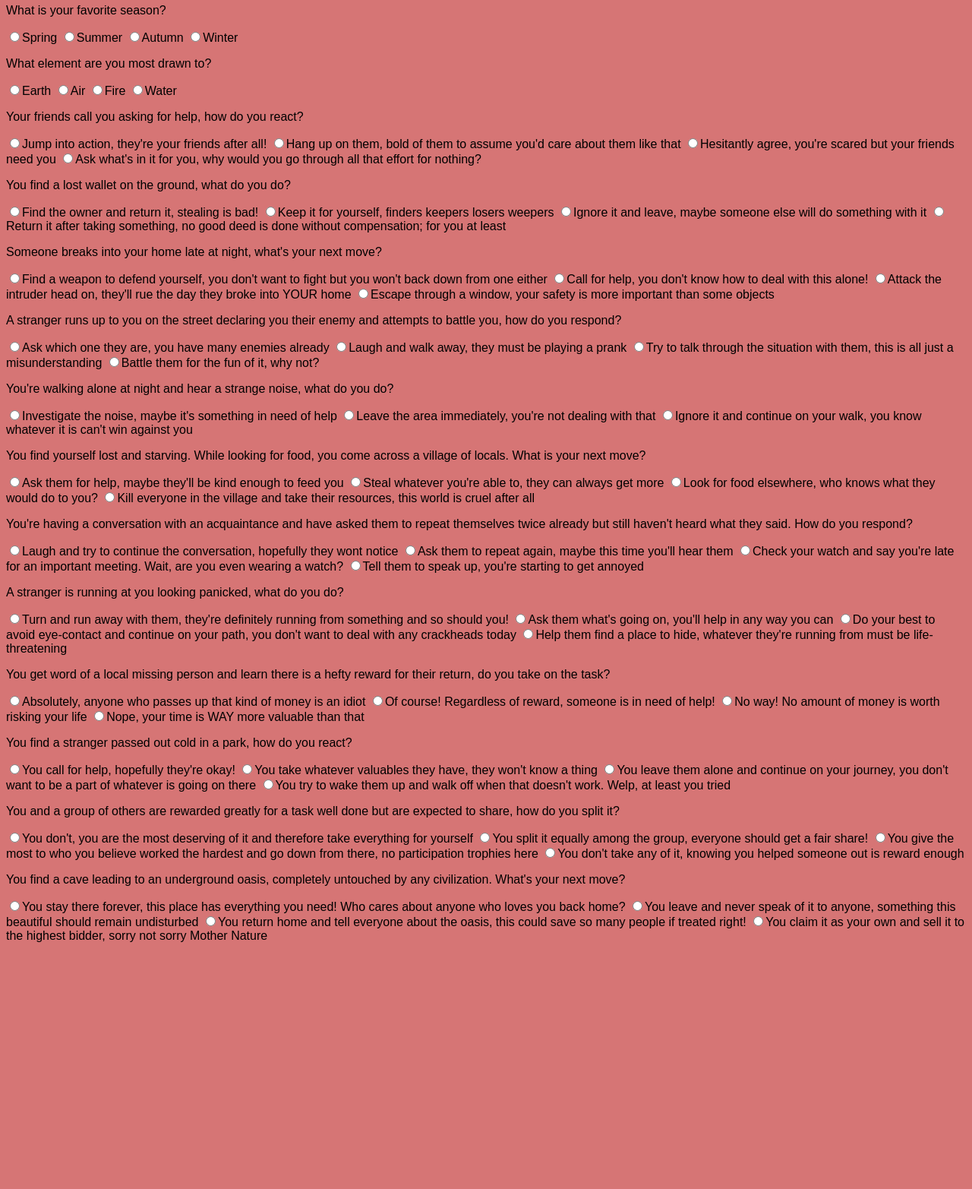
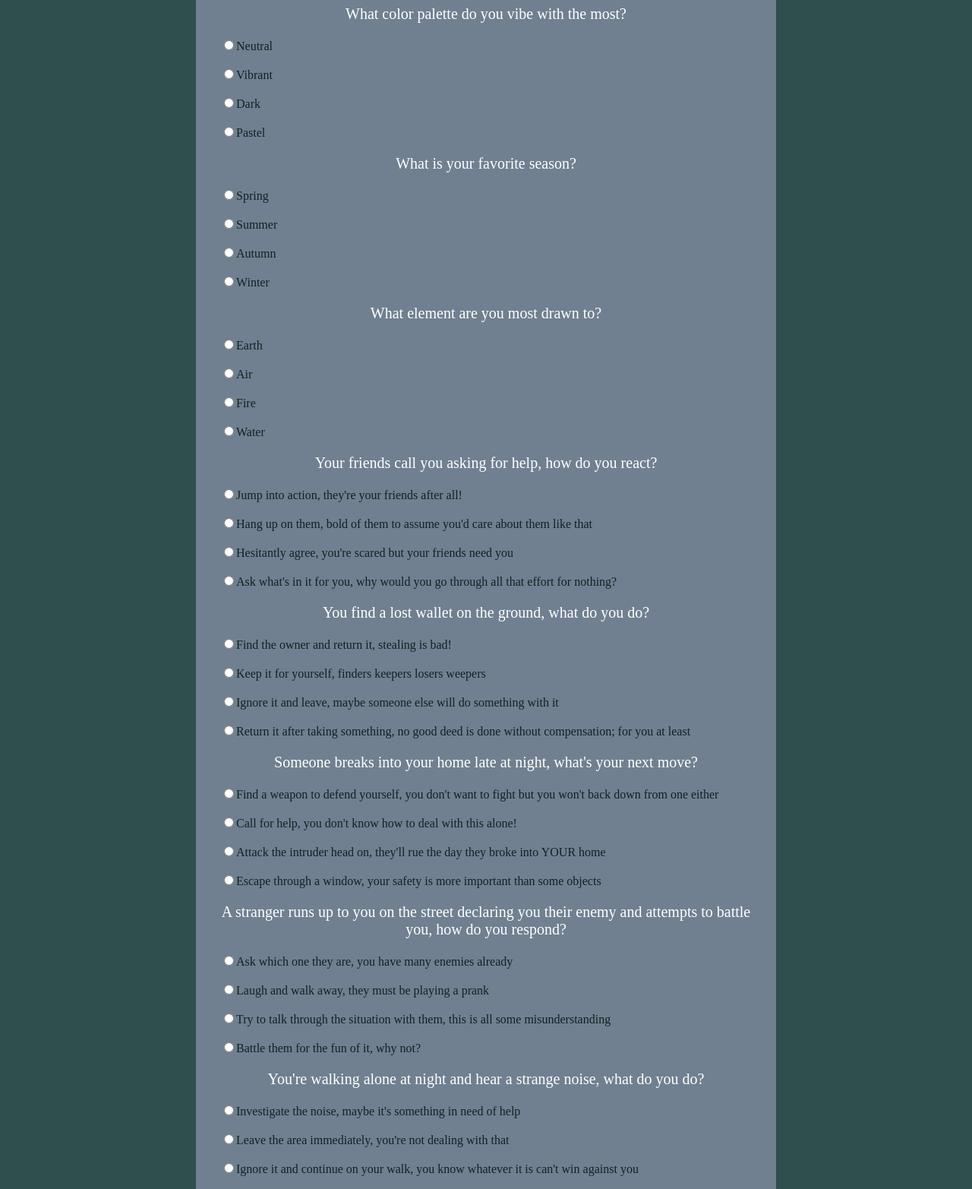
Before and after one commit to HoundRott/Guild-Quiz, a plain HTML site: page index.html in a window 1280 px wide. Shown: the part 145-1710 px from the top of the page at 76% size. Before the commit the page ends 1394 px from the top, so only its background shows below. Drawn offline with Linux system fonts and the light colour scheme.

Commit message:
Literally changed everything lol

```diff
--- a/index.html
+++ b/index.html
@@ -7,126 +7,176 @@
 <body>
   <div class="quiz-container">
     <h1>What's your Guild?</h1>
-    <form id="quiz-form">
-      <div class="question">
+    <form id="guild-quiz">
+      <div class="quiz-page active" id="page-1">
         <p>What color palette do you vibe with the most?</p>
-        <label><input type="radio" name="q1" data-type="Healer" data-type="Bravery">Neutral</label>
-        <label><input type="radio" name="q1" data-type="Bravery" data-type="Mystical">Vibrant</label>
-        <label><input type="radio" name="q1" data-type="Edgy" data-type="Mystical">Dark</label>
-        <label><input type="radio" name="q1" data-type="Healer" data-type="Edgy">Pastel</label>
+        <label><input type="radio" name="q1" data-scores='{"Healer": 1, "Bravery": 2}' required>Neutral</label>
+        <br>
+        <label><input type="radio" name="q1" data-scores='{"Mystical": 2, "Bravery": 1}'>Vibrant</label>
+        <br>
+        <label><input type="radio" name="q1" data-scores='{"Edgy": 2, "Mystical": 1}'>Dark</label>
+        <br>
+        <label><input type="radio" name="q1" data-scores='{"Edgy": 1, "Healer": 2}'>Pastel</label>
       </div>
 
-      <div class="question">
+      <div class="quiz-page" id="page-2">
         <p>What is your favorite season?</p>
-        <label><input type="radio" name="q2" data-type="Healer" data-type="Bravery">Spring</label>
-        <label><input type="radio" name="q2" data-type="Bravery" data-type="Healer">Summer</label>
-        <label><input type="radio" name="q2" data-type="Edgy" data-type="Mystical">Autumn</label>
-        <label><input type="radio" name="q2" data-type="Mystical" data-type="Edgy">Winter</label>
+        <label><input type="radio" name="q2" data-scores='{"Healer": 2, "Bravery": 1}' required>Spring</label>
+        <br>
+        <label><input type="radio" name="q2" data-scores='{"Healer": 1, "Bravery": 2}'>Summer</label>
+        <br>
+        <label><input type="radio" name="q2" data-scores='{"Edgy": 1, "Mystical": 2}'>Autumn</label>
+        <br>
+        <label><input type="radio" name="q2" data-scores='{"Edgy": 2, "Mystical": 1}'>Winter</label>
       </div>
 
-      <div class="question">
+      <div class="quiz-page" id="page-3">
         <p>What element are you most drawn to?</p>
-        <label><input type="radio" name="q3" data-type="Edgy" data-type="Bravery">Earth</label>
-        <label><input type="radio" name="q3" data-type="Mystical" data-type="Healer">Air</label>
-        <label><input type="radio" name="q3" data-type="Edgy" data-type="Bravery">Fire</label>
-        <label><input type="radio" name="q3" data-type="Mystical" data-type="Healer">Water</label>
+        <label><input type="radio" name="q3" data-scores='{"Edgy": 1, "Bravery": 2}' required>Earth</label>
+        <br>
+        <label><input type="radio" name="q3" data-scores='{"Mystical": 2, "Healer": 1}'>Air</label>
+        <br>
+        <label><input type="radio" name="q3" data-scores='{"Edgy": 2, "Bravery": 1}'>Fire</label>
+        <br>
+        <label><input type="radio" name="q3" data-scores='{"Mystical": 1, "Healer": 2}'>Water</label>
       </div>
 
-      <div class="question">
+      <div class="quiz-page" id="page-4">
         <p>Your friends call you asking for help, how do you react?</p>
-        <label><input type="radio" name="q4" data-type="Bravery" data-type="Healer">Jump into action, they're your friends after all!</label>
-        <label><input type="radio" name="q4" data-type="Edgy" data-type="Mystical">Hang up on them, bold of them to assume you'd care about them like that</label>
-        <label><input type="radio" name="q4" data-type="Healer" data-type="Bravery">Hesitantly agree, you're scared but your friends need you</label>
-        <label><input type="radio" name="q4" data-type="Mystical" data-type="Edgy">Ask what's in it for you, why would you go through all that effort for nothing?</label>
+        <label><input type="radio" name="q4" data-scores='{"Bravery": 2, "Healer": 1}' required>Jump into action, they're your friends after all!</label>
+        <br>
+        <label><input type="radio" name="q4" data-scores='{"Mystical": 1, "Edgy": 2}'>Hang up on them, bold of them to assume you'd care about them like that</label>
+        <br>
+        <label><input type="radio" name="q4" data-scores='{"Bravery": 1, "Healer": 2}'>Hesitantly agree, you're scared but your friends need you</label>
+        <br>
+        <label><input type="radio" name="q4" data-scores='{"Mystical": 2, "Edgy": 1}'>Ask what's in it for you, why would you go through all that effort for nothing?</label>
       </div>
 
-      <div class="question">
+      <div class="quiz-page" id="page-5">
         <p>You find a lost wallet on the ground, what do you do?</p>
-        <label><input type="radio" name="q5" data-type="Bravery" data-type="Healer">Find the owner and return it, stealing is bad!</label>
-        <label><input type="radio" name="q5" data-type="Edgy" data-type="Mystical">Keep it for yourself, finders keepers losers weepers</label>
-        <label><input type="radio" name="q5" data-type="Healer" data-type="Mystical">Ignore it and leave, maybe someone else will do something with it</label>
-        <label><input type="radio" name="q5" data-type="Bravery" data-type="Edgy">Return it after taking something, no good deed is done without compensation; for you at least</label>
+        <label><input type="radio" name="q5" data-scores='{"Bravery": 2, "Healer": 2}' required>Find the owner and return it, stealing is bad!</label>
+        <br>
+        <label><input type="radio" name="q5" data-scores='{"Edgy": 2, "Mystical": 1}'>Keep it for yourself, finders keepers losers weepers</label>
+        <br>
+        <label><input type="radio" name="q5" data-scores='{"Mystical": 2, "Healer": 1}'>Ignore it and leave, maybe someone else will do something with it</label>
+        <br>
+        <label><input type="radio" name="q5" data-scores='{"Bravery": 1, "Edgy": 2}'>Return it after taking something, no good deed is done without compensation; for you at least</label>
       </div>
 
-      <div class="question">
+      <div class="quiz-page" id="page-6">
         <p>Someone breaks into your home late at night, what's your next move?</p>
-        <label><input type="radio" name="q6" data-type="Bravery" data-type="Healer">Find a weapon to defend yourself, you don't want to fight but you won't back down from one either</label>
-        <label><input type="radio" name="q6" data-type="Healer" data-type="Mystical">Call for help, you don't know how to deal with this alone!</label>
-        <label><input type="radio" name="q6" data-type="Bravery" data-type="Edgy">Attack the intruder head on, they'll rue the day they broke into YOUR home</label>
-        <label><input type="radio" name="q6" data-type="Mystical" data-type="Edgy">Escape through a window, your safety is more important than some objects</label>
+        <label><input type="radio" name="q6" data-scores='{"Bravery": 2, "Healer": 1}' required>Find a weapon to defend yourself, you don't want to fight but you won't back down from one either</label>
+        <br>
+        <label><input type="radio" name="q6" data-scores='{"Mystical": 1, "Healer": 2}'>Call for help, you don't know how to deal with this alone!</label>
+        <br>
+        <label><input type="radio" name="q6" data-scores='{"Bravery": 2, "Edgy": 2}'>Attack the intruder head on, they'll rue the day they broke into YOUR home</label>
+        <br>
+        <label><input type="radio" name="q6" data-scores='{"Mystical": 2, "Edgy": 1}'>Escape through a window, your safety is more important than some objects</label>
       </div>
 
-      <div class="question">
+      <div class="quiz-page" id="page-7">
         <p>A stranger runs up to you on the street declaring you their enemy and attempts to battle you, how do you respond?</p>
-        <label><input type="radio" name="q7" data-type="Mystical" data-type="Edgy">Ask which one they are, you have many enemies already</label>
-        <label><input type="radio" name="q7" data-type="Healer" data-type="Bravery">Laugh and walk away, they must be playing a prank</label>
-        <label><input type="radio" name="q7" data-type="Mystical" data-type="Healer">Try to talk through the situation with them, this is all just a misunderstanding</label>
-        <label><input type="radio" name="q7" data-type="Bravery" data-type="Edgy">Battle them for the fun of it, why not?</label>
+        <label><input type="radio" name="q7" data-scores='{"Mystical": 2, "Edgy": 1}' required>Ask which one they are, you have many enemies already</label>
+        <br>
+        <label><input type="radio" name="q7" data-scores='{"Bravery": 2, "Healer": 1}'>Laugh and walk away, they must be playing a prank</label>
+        <br>
+        <label><input type="radio" name="q7" data-scores='{"Mystical": 1, "Healer": 2}'>Try to talk through the situation with them, this is all some misunderstanding</label>
+        <br>
+        <label><input type="radio" name="q7" data-scores='{"Bravery": 1, "Edgy": 2}'>Battle them for the fun of it, why not?</label>
       </div>
 
-      <div class="question">
+      <div class="quiz-page" id="page-8">
         <p>You're walking alone at night and hear a strange noise, what do you do?</p>
-        <label><input type="radio" name="q8" data-type="Mystical" data-type="Bravery" data-type="Healer">Investigate the noise, maybe it's something in need of help</label>
-        <label><input type="radio" name="q8" data-type="Healer" data-type="Edgy">Leave the area immediately, you're not dealing with that</label>
-        <label><input type="radio" name="q8" data-type="Mystical" data-type="Edgy" data-type="Bravery">Ignore it and continue on your walk, you know whatever it is can't win against you</label>
+        <label><input type="radio" name="q8" data-scores='{"Bravery": 2, "Healer": 2, "Mystical": 1}' required>Investigate the noise, maybe it's something in need of help</label>
+        <br>
+        <label><input type="radio" name="q8" data-scores='{"Edgy": 2, "Healer": 1, "Mystical": 1}'>Leave the area immediately, you're not dealing with that</label>
+        <br>
+        <label><input type="radio" name="q8" data-scores='{"Edgy": 2, "Mystical": 2, "Bravery": 1}'>Ignore it and continue on your walk, you know whatever it is can't win against you</label>
       </div>
 
-      <div class="question">
+      <div class="quiz-page" id="page-9">
         <p>You find yourself lost and starving. While looking for food, you come across a village of locals. What is your next move?</p>
-        <label><input type="radio" name="q9" data-type="Healer" data-type="Bravery">Ask them for help, maybe they'll be kind enough to feed you</label>
-        <label><input type="radio" name="q9" data-type="Edgy" data-type="Mystical">Steal whatever you're able to, they can always get more</label>
-        <label><input type="radio" name="q9" data-type="Bravery" data-type="Healer">Look for food elsewhere, who knows what they would do to you?</label>
-        <label><input type="radio" name="q9" data-type="Mystical" data-type="Edgy">Kill everyone in the village and take their resources, this world is cruel after all</label>
+        <label><input type="radio" name="q9" data-scores='{"Bravery": 2, "Healer": 1}' required>Ask them for help, maybe they'll be kind enough to feed you</label>
+        <br>
+        <label><input type="radio" name="q9" data-scores='{"Edgy": 1, "Mystical": 2}'>Steal whatever you're able to, they can always get more</label>
+        <br>
+        <label><input type="radio" name="q9" data-scores='{"Bravery": 1, "Healer": 2}'>Look for food elsewhere, who knows what they would do to you?</label>
+        <br>
+        <label><input type="radio" name="q9" data-scores='{"Edgy": 2, "Mystical": 1}'>Kill everyone in the village and take their resources, this world is cruel after all</label>
       </div>
 
-      <div class="question">
+      <div class="quiz-page" id="page-10">
         <p>You're having a conversation with an acquaintance and have asked them to repeat themselves twice already but still haven't heard what they said. How do you respond?</p>
-        <label><input type="radio" name="q10" data-type="Healer" data-type="Bravery">Laugh and try to continue the conversation, hopefully they wont notice</label>
-        <label><input type="radio" name="q10" data-type="Edgy" data-type="Bravery">Ask them to repeat again, maybe this time you'll hear them</label>
-        <label><input type="radio" name="q10" data-type="Mystical" data-type="Healer">Check your watch and say you're late for an important meeting. Wait, are you even wearing a watch?</label>
-        <label><input type="radio" name="q10" data-type="Mystical" data-type="Edgy">Tell them to speak up, you're starting to get annoyed</label>
+        <label><input type="radio" name="q10" data-scores='{"Bravery": 1, "Healer": 2}' required>Laugh and try to continue the conversation, hopefully they wont notice</label>
+        <br>
+        <label><input type="radio" name="q10" data-scores='{"Edgy": 1, "Bravery": 2}'>Ask them to repeat again, maybe this time you'll hear them</label>
+        <br>
+        <label><input type="radio" name="q10" data-scores='{"Mystical": 2, "Healer": 1}'>Check your watch and say you're late for an important meeting. Wait, are you even wearing a watch?</label>
+        <br>
+        <label><input type="radio" name="q10" data-scores='{"Edgy": 2, "Mystical": 1}'>Tell them to speak up, you're starting to get annoyed</label>
       </div>
 
-      <div class="question">
+      <div class="quiz-page" id="page-11">
         <p>A stranger is running at you looking panicked, what do you do?</p>
-        <label><input type="radio" name="q11" data-type="Healer" data-type="Edgy">Turn and run away with them, they're definitely running from something and so should you!</label>
-        <label><input type="radio" name="q11" data-type="Mystical" data-type="Bravery">Ask them what's going on, you'll help in any way you can</label>
-        <label><input type="radio" name="q11" data-type="Edgy" data-type="Mystical">Do your best to avoid eye-contact and continue on your path, you don't want to deal with any crackheads today</label>
-        <label><input type="radio" name="q11" data-type="Bravery" data-type="Healer">Help them find a place to hide, whatever they're running from must be life-threatening</label>
+        <label><input type="radio" name="q11" data-scores='{"Healer": 2, "Edgy": 1}' required>Turn and run away with them, they're definitely running from something and so should you!</label>
+        <br>
+        <label><input type="radio" name="q11" data-scores='{"Bravery": 2, "Mystical": 1}'>Ask them what's going on, you'll help in any way you can</label>
+        <br>
+        <label><input type="radio" name="q11" data-scores='{"Mystical": 1, "Edgy": 2}'>Do your best to avoid eye-contact and continue on your path, you don't want to deal with any crackheads today</label>
+        <br>
+        <label><input type="radio" name="q11" data-scores='{"Bravery": 2, "Healer": 2}'>Help them find a place to hide, whatever they're running from must be life-threatening</label>
       </div>
 
-      <div class="question">
+      <div class="quiz-page" id="page-12">
         <p>You get word of a local missing person and learn there is a hefty reward for their return, do you take on the task?</p>
-        <label><input type="radio" name="q12" data-type="Bravery" data-type="Edgy">Absolutely, anyone who passes up that kind of money is an idiot</label>
-        <label><input type="radio" name="q12" data-type="Healer" data-type="Bravery">Of course! Regardless of reward, someone is in need of help!</label>
-        <label><input type="radio" name="q12" data-type="Healer" data-type="Mystical">No way! No amount of money is worth risking your life</label>
-        <label><input type="radio" name="q12" data-type="Mystical" data-type="Edgy">Nope, your time is WAY more valuable than that</label>
+        <label><input type="radio" name="q12" data-scores='{"Bravery": 1, "Edgy": 2}' required>Absolutely, anyone who passes up that kind of money is an idiot</label>
+        <br>
+        <label><input type="radio" name="q12" data-scores='{"Bravery": 2, "Healer": 2}'>Of course! Regardless of reward, someone is in need of help!</label>
+        <br>
+        <label><input type="radio" name="q12" data-scores='{"Mystical": 1, "Healer": 2}'>No way! No amount of money is worth risking your life</label>
+        <br>
+        <label><input type="radio" name="q12" data-scores='{"Mystical": 2, "Edgy": 1}'>Nope, your time is WAY more valuable than that</label>
       </div>
 
-      <div class="question">
+      <div class="quiz-page" id="page-13">
         <p>You find a stranger passed out cold in a park, how do you react?</p>
-        <label><input type="radio" name="q13" data-type="Bravery" data-type="Healer">You call for help, hopefully they're okay!</label>
-        <label><input type="radio" name="q13" data-type="Edgy" data-type="Mystical">You take whatever valuables they have, they won't know a thing</label>
-        <label><input type="radio" name="q13" data-type="Healer" data-type="Mystical">You leave them alone and continue on your journey, you don't want to be a part of whatever is going on there</label>
-        <label><input type="radio" name="q13" data-type="Bravery" data-type="Edgy">You try to wake them up and walk off when that doesn't work. Welp, at least you tried</label>
+        <label><input type="radio" name="q13" data-scores='{"Bravery": 2, "Healer": 2}' required>You call for help, hopefully they're okay!</label>
+        <br>
+        <label><input type="radio" name="q13" data-scores='{"Mystical": 1, "Edgy": 2}'>You take whatever valuables they have, they won't know a thing</label>
+        <br>
+        <label><input type="radio" name="q13" data-scores='{"Mystical": 2, "Healer": 1}'>You leave them alone and continue on your journey, you don't want to be a part of whatever is going on there</label>
+        <br>
+        <label><input type="radio" name="q13" data-scores='{"Bravery": 1, "Edgy": 2}'>You try to wake them up and walk off when that doesn't work. Welp, at least you tried</label>
       </div>
 
-      <div class="question">
+      <div class="quiz-page" id="page-14">
         <p>You and a group of others are rewarded greatly for a task well done but are expected to share, how do you split it?</p>
-        <label><input type="radio" name="q14" data-type="Edgy" data-type="Mystical">You don't, you are the most deserving of it and therefore take everything for yourself</label>
-        <label><input type="radio" name="q14" data-type="Bravery" data-type="Healer">You split it equally among the group, everyone should get a fair share!</label>
-        <label><input type="radio" name="q14" data-type="Edgy" data-type="Mystical">You give the most to who you believe worked the hardest and go down from there, no participation trophies here</label>
-        <label><input type="radio" name="q14" data-type="Bravery" data-type="Healer">You don't take any of it, knowing you helped someone out is reward enough</label>
+        <label><input type="radio" name="q14" data-scores='{"Mystical": 1, "Edgy": 2}' required>You don't, you are the most deserving of it and therefore take everything for yourself</label>
+        <br>
+        <label><input type="radio" name="q14" data-scores='{"Bravery": 1, "Healer": 2}'>You split it equally among the group, everyone should get a fair share!</label>
+        <br>
+        <label><input type="radio" name="q14" data-scores='{"Mystical": 2, "Edgy": 1}'>You give the most to who you believe worked the hardest and go down from there, no participation trophies here</label>
+        <br>
+        <label><input type="radio" name="q14" data-scores='{"Bravery": 2, "Healer": 1}'>You don't take any of it, knowing you helped someone out is reward enough</label>
       </div>
 
-      <div class="question">
+      <div class="quiz-page" id="page-15">
         <p>You find a cave leading to an underground oasis, completely untouched by any civilization. What's your next move?</p>
-        <label><input type="radio" name="q15" data-type="Edgy" data-type="Mystical">You stay there forever, this place has everything you need! Who cares about anyone who loves you back home?</label>
-        <label><input type="radio" name="q15" data-type="Bravery" data-type="Healer">You leave and never speak of it to anyone, something this beautiful should remain undisturbed</label>
-        <label><input type="radio" name="q15" data-type="Bravery" data-type="Healer">You return home and tell everyone about the oasis, this could save so many people if treated right!</label>
-        <label><input type="radio" name="q15" data-type="Edgy" data-type="Mystical">You claim it as your own and sell it to the highest bidder, sorry not sorry Mother Nature</label>
+        <label><input type="radio" name="q15" data-scores='{"Mystical": 2, "Edgy": 1}' required>You stay there forever, this place has everything you need! Who cares about anyone who loves you back home?</label>
+        <br>
+        <label><input type="radio" name="q15" data-scores='{"Bravery": 2, "Healer": 1}'>You leave and never speak of it to anyone, something this beautiful should remain undisturbed</label>
+        <br>
+        <label><input type="radio" name="q15" data-scores='{"Bravery": 1, "Healer": 2}'>You return home and tell everyone about the oasis, this could save so many people if treated right!</label>
+        <br>
+        <label><input type="radio" name="q15" data-scores='{"Mystical": 1, "Edgy": 2}'>You claim it as your own and sell it to the highest bidder, sorry not sorry Mother Nature</label>
       </div>
+
+      <button type="button" onclick="nextPage(15, 14, 13, 12, 11, 10, 9, 8, 7, 6, 5, 4, 3, 2, 1)">Previous</button>
+      <button type="submit">Submit</button>
+    </div>
     </form>
-  </div>
+    <div id="result-box" style="display: none"></div>
+
+    <script src="script.js"></script>
 </body>
 </html>
--- a/style.css
+++ b/style.css
@@ -1,43 +1,41 @@
 body {
-  font-family: Arial, sans-serif;
-  background-color: rgb(214, 117, 117);
-}
-
-#quiz {
-  max-width: 500px;
-  margin: 0 auto;
-  padding: 20px;
-  background-color: #66ebf0;
-  border-radius: 5px;
-  box-shadow: 0 0 10px rgba(198, 222, 60, 0.2);
+  background-color:darkslategray;
+  display: flex;
+  justify-content: center;
+  padding: 2rem;
+  font-family:'Times New Roman', Times, serif;
 }
 
 h1 {
+  color: white;
   text-align: center;
-  color: #333333;
 }
 
-#question {
-  margin-bottom: 20px;
+p {
+  color: white;
+  text-align: center;
+  font-size: 20px;
+  border-radius: 10px
 }
 
-#options {
-  display: grid;
-  gap: 10px;
-  grid-template-columns: repeat(2, 1fr);
+.quiz-container {
+  color: rgb(15, 34, 34);
+  height: auto;
+  width: 700px;
+  background-color: slategrey;
+  padding: 2rem;
 }
 
-button {
+.question {
+  margin: 20px;
+}
+
+label {
   display: block;
-  margin: 0 auto;
-  padding: 10px 20px;
-  background-color: rgb(227, 238, 10, 245, 161);
-  color: #131313;
-  border: none;
-  border-radius: 5px;
+  margin: auto;
   cursor: pointer;
 }
 
-button:hover {
-  background-color: #8f8d8d;
+.hidden {
+  display: none;
 }
```
Also changed, not shown: script.js (+61 -0 lines).
